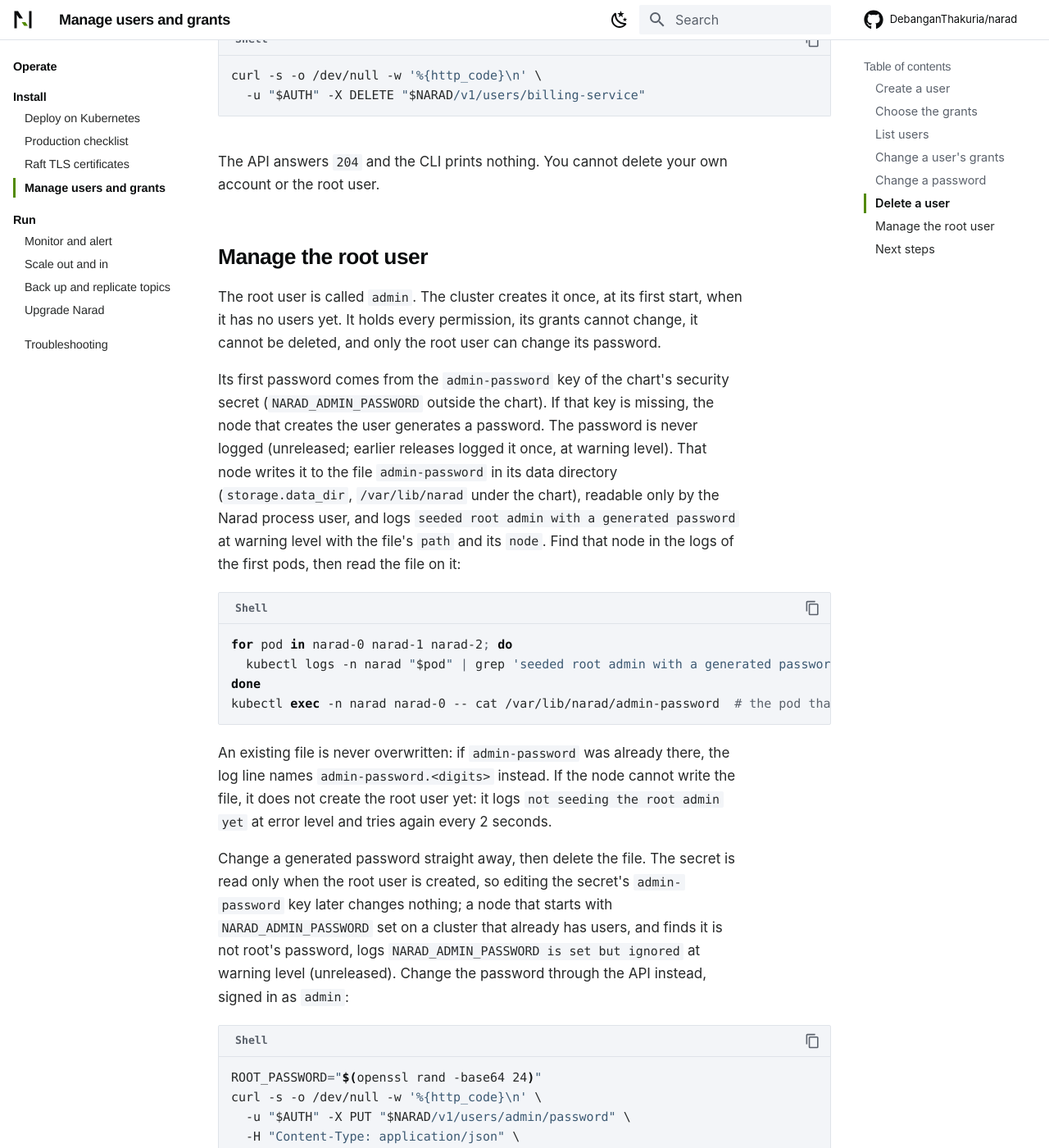
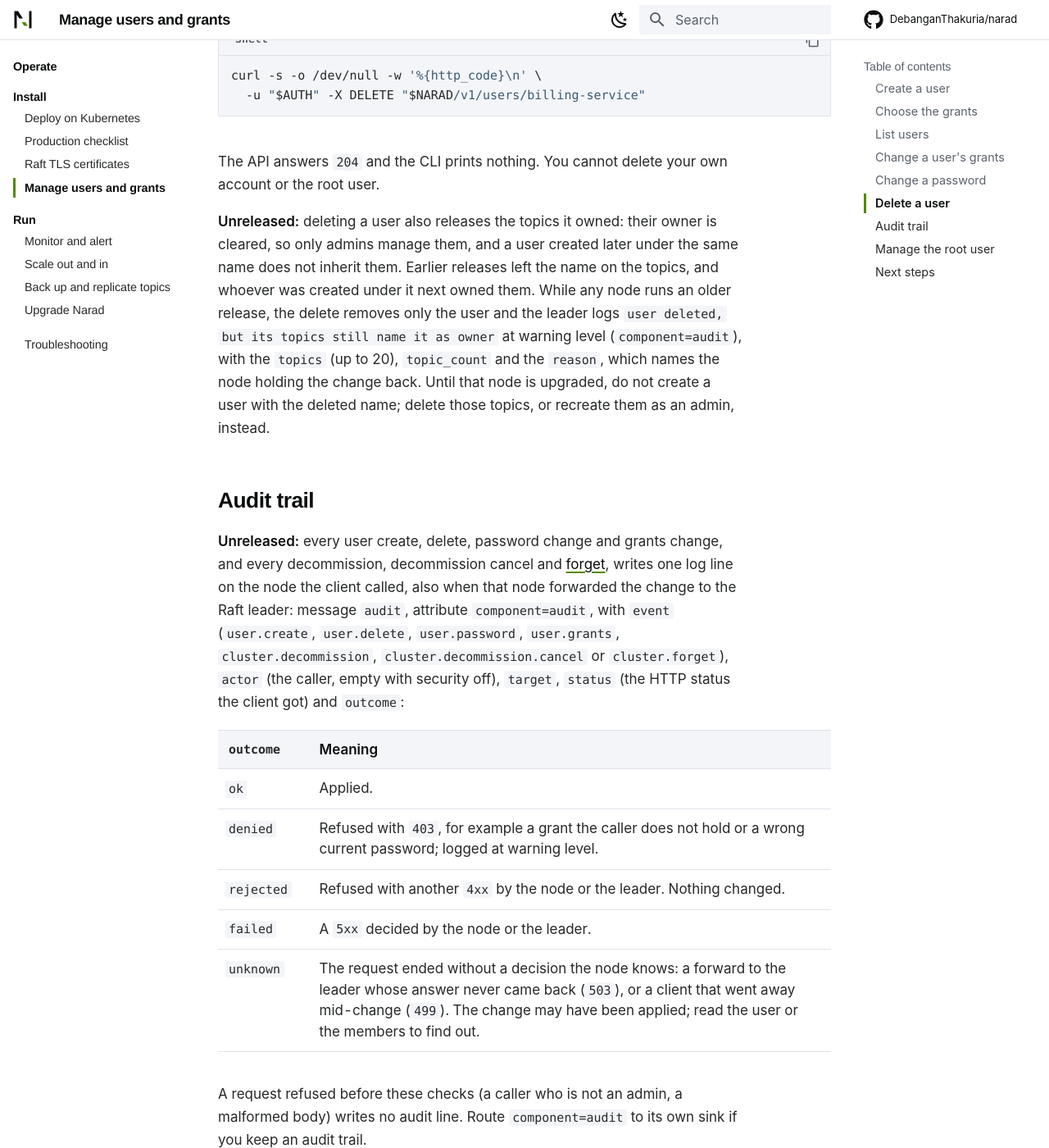
Before and after one commit to DebanganThakuria/narad, an MkDocs documentation site: the page built from docs/operate/users.md, in a window 1280 px wide and 1400 px high, scrolled down 5525 px. Shown: the whole window at 82% size. Built offline with MkDocs 1.6.1 and Material for MkDocs 9.7.7, drawn with Linux system fonts in a browser that asks for light colours; some web fonts are replaced; comment, search, counter and statistics services are not loaded.

Commit message:
docs: released topics on user delete, the admin audit trail and forget
CHANGELOG lines under Unreleased (Security, Added, Changed) and upgrade
notes: user deletes use the new Raft entry type only once every member
reports this release, a rollback after one is unsupported (a 3.0.x node
skips it and the user comes back there), forget needs the leader on this
release, and audit lines gain outcome and status.

The users page says what a delete does to the user's topics and
documents the audit trail; the troubleshooting page replaces the
empty-volume readmission with forget in a new section on Raft servers
with no member record; the metastore page names the new entry type and
its fallback; the cluster lifecycle and CLI reference pages mention
forget.

Co-Authored-By: Claude Opus 5.5 <noreply@anthropic.com>

```diff
--- a/docs/operate/users.md
+++ b/docs/operate/users.md
@@ -212,6 +212,22 @@ A password change touches only the password, and a grants change only the grants
 
 The API answers `204` and the CLI prints nothing. You cannot delete your own account or the root user.
 
+**Unreleased:** deleting a user also releases the topics it owned: their owner is cleared, so only admins manage them, and a user created later under the same name does not inherit them. Earlier releases left the name on the topics, and whoever was created under it next owned them. While any node runs an older release, the delete removes only the user and the leader logs `user deleted, but its topics still name it as owner` at warning level (`component=audit`), with the `topics` (up to 20), `topic_count` and the `reason`, which names the node holding the change back. Until that node is upgraded, do not create a user with the deleted name; delete those topics, or recreate them as an admin, instead.
+
+## Audit trail {#audit}
+
+**Unreleased:** every user create, delete, password change and grants change, and every decommission, decommission cancel and [forget](troubleshooting.md#raft-server-no-member-record), writes one log line on the node the client called, also when that node forwarded the change to the Raft leader: message `audit`, attribute `component=audit`, with `event` (`user.create`, `user.delete`, `user.password`, `user.grants`, `cluster.decommission`, `cluster.decommission.cancel` or `cluster.forget`), `actor` (the caller, empty with security off), `target`, `status` (the HTTP status the client got) and `outcome`:
+
+| `outcome` | Meaning |
+|---|---|
+| `ok` | Applied. |
+| `denied` | Refused with `403`, for example a grant the caller does not hold or a wrong current password; logged at warning level. |
+| `rejected` | Refused with another `4xx` by the node or the leader. Nothing changed. |
+| `failed` | A `5xx` decided by the node or the leader. |
+| `unknown` | The request ended without a decision the node knows: a forward to the leader whose answer never came back (`503`), or a client that went away mid-change (`499`). The change may have been applied; read the user or the members to find out. |
+
+A request refused before these checks (a caller who is not an admin, a malformed body) writes no audit line. Route `component=audit` to its own sink if you keep an audit trail.
+
 ## Manage the root user {#root-admin}
 
 The root user is called `admin`. The cluster creates it once, at its first start, when it has no users yet. It holds every permission, its grants cannot change, it cannot be deleted, and only the root user can change its password.
```
Also changed, not shown: CHANGELOG.md (+7 -1 lines), docs/operate/troubleshooting.md (+17 -1 lines), docs/reference/cli.md (+1 -0 lines), docs/understand/cluster-lifecycle.md (+1 -1 lines), docs/understand/metastore-and-raft.md (+8 -0 lines).
